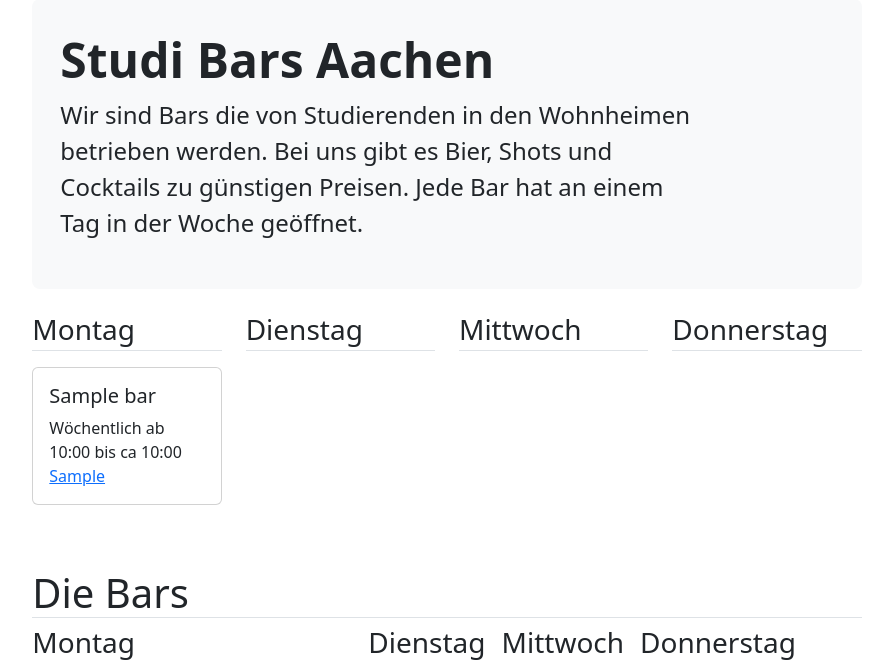
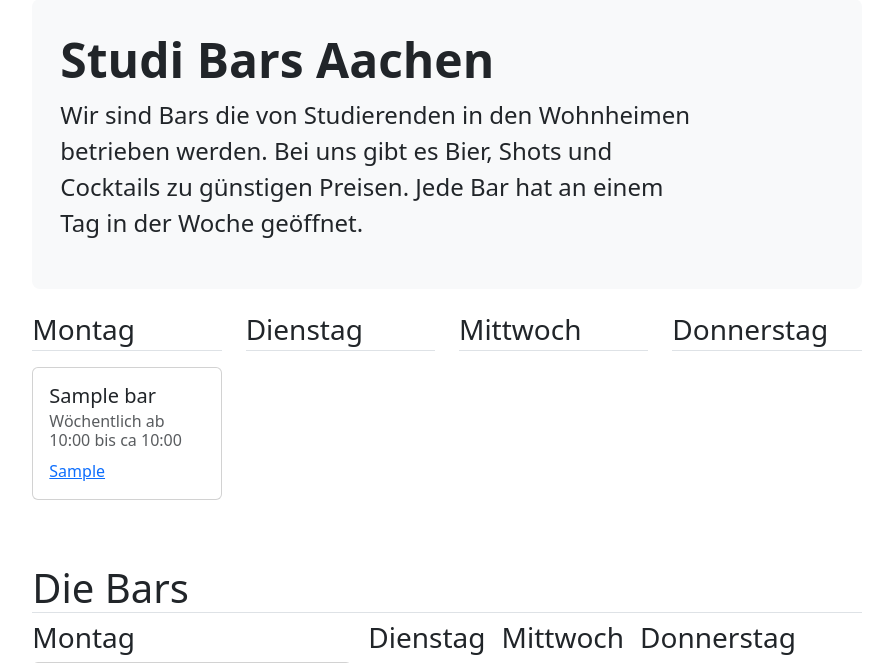
Before and after one commit to studi-bars/website, a Django app: page / in a window 1280 px wide. Shown: the part 81-744 px from the top of the page, without its empty margins (193-1086 px from the left). Run offline with Django 5.2, Linux system fonts and the light colour scheme; tables that the repository leaves empty hold one stand-in row (values such as "Sample post"); some libraries are stand-ins or nearby versions.

Commit message:
subtitle for time

```diff
--- a/main/templates/main/main.html
+++ b/main/templates/main/main.html
@@ -20,7 +20,7 @@
                     <div class="card  mb-3 ">
                         <div class="card-body">
                             <h5 class="card-title">{{ bar.name }}</h5>
-                            <p class="card-text">
+                            <h6 class="card-subtitle mb-2 text-body-secondary">
                                 {% if bar.open == 1 %}
                                     Wöchentlich
                                 {% else %}
@@ -28,7 +28,8 @@
                                 {% endif %}
                                 ab {{ bar.start_time }}
                                 {% if bar.end_time %} bis ca {{ bar.end_time }}{% endif %}
-                                <br>
+                            </h6>
+                            <p class="card-text">
                                 <a class="fg-white" target="_blank" href="https://maps.google.com/?q={{ bar.name }}, {{ bar.street }}, {{ bar.zip_code }} {{ bar.city }}">{{ bar.street }}</a>
                             </p>
 
```
